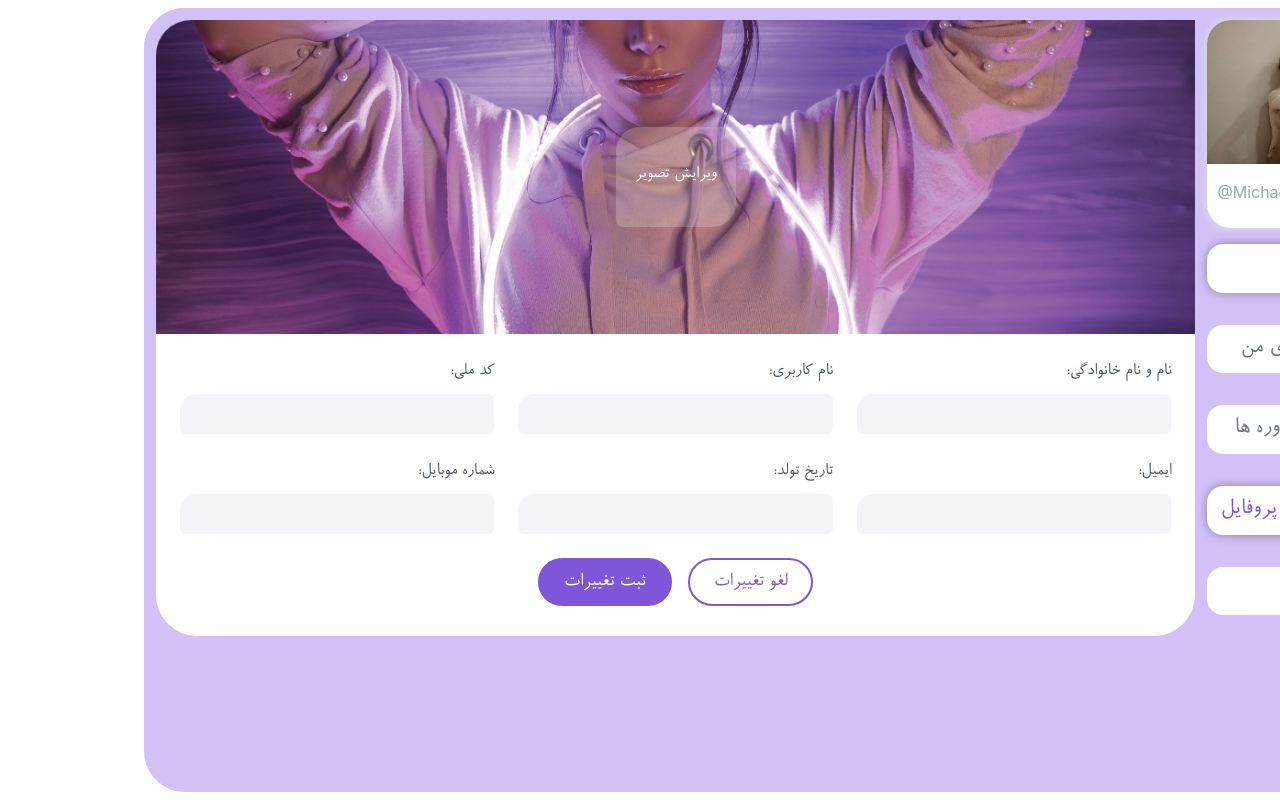
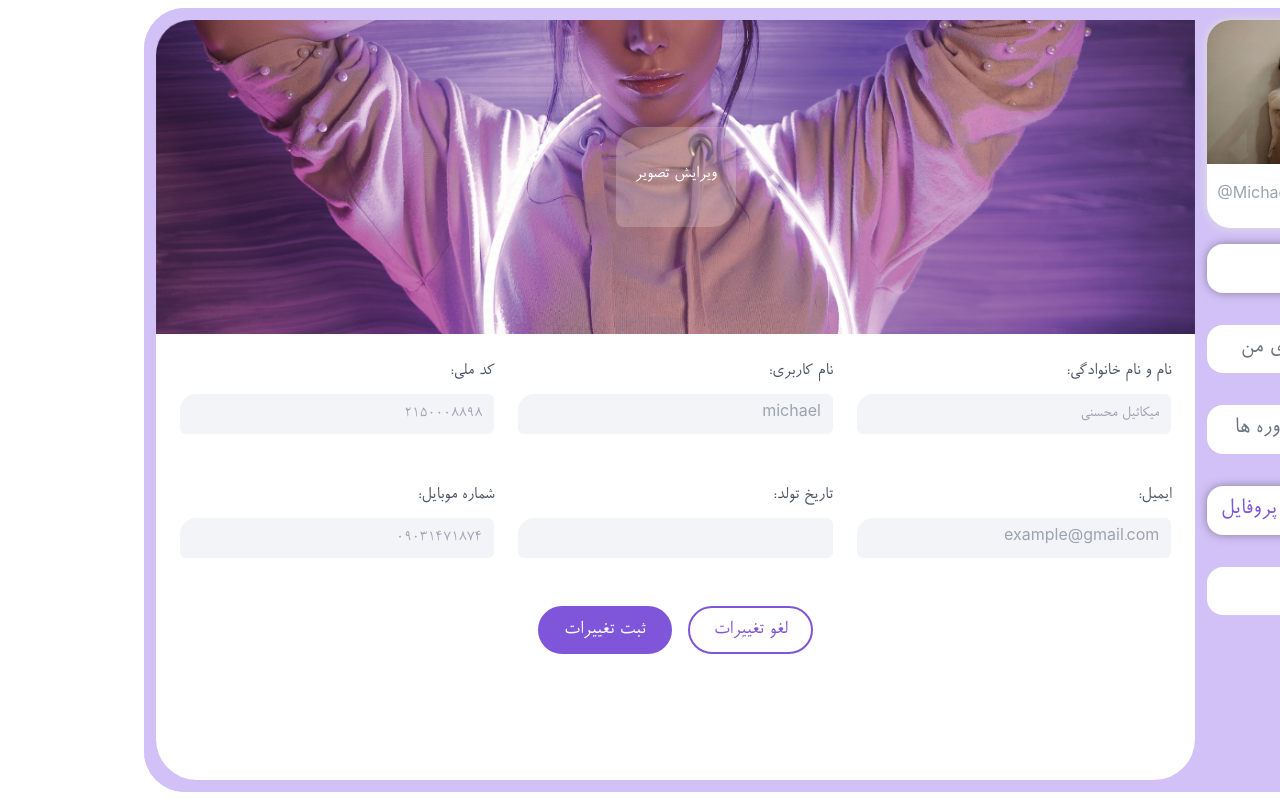
Before and after one commit to msafarianarkuli/madloops, a React (Create React App) app: page /user-panel/editProfile in a window 1280 px wide. Built offline with nearby package versions, Linux system fonts and the light colour scheme.

Commit message:
edit profile formik

```diff
--- a/src/Components/common/Inputs/TextInputs/Input.jsx
+++ b/src/Components/common/Inputs/TextInputs/Input.jsx
@@ -10,13 +10,12 @@ const InputGroups = ({ label, className, ...props }) => {
         </label>
       ) : null}
       <input {...props} {...field} className={className} />
-      {meta.error && (
-        <div className="text-red-500 h-[20px] mb-1">
-          {meta.touched && meta.error ? (
-            <div className="error">{meta.error}</div>
-          ) : null}
-        </div>
-      )}
+
+      <div className="text-red-500 h-[20px] mb-1">
+        {meta.touched && meta.error ? (
+          <div className="error">{meta.error}</div>
+        ) : null}
+      </div>
     </>
   );
 };
--- a/src/Components/content/Panel/EditProfile.jsx
+++ b/src/Components/content/Panel/EditProfile.jsx
@@ -1,4 +1,5 @@
 import { Form, Formik } from 'formik';
+import * as Yup from 'yup';
 import React, { useRef } from 'react';
 import editImg from '../../../Assets/img-user-panel/edit.png';
 import Input from '../../common/Inputs/TextInputs/Input';
@@ -33,6 +34,33 @@ const EditProfile = () => {
             birthDate: '',
             phone: '',
           }}
+          validationSchema={Yup.object({
+            name: Yup.string().required(
+              'لطفا فیلد نام و  نام خانوادگی را پر کنید'
+            ),
+            userName: Yup.string()
+              .required('لطفا فیلد نام کابری را پر کنید')
+              .matches(
+                /^[a-zA-Z0-9_-]{3,16}$/,
+                ' نام کاربری باید بین 3 تا 16 کارکتر بوده و می تواند شامل حروف انگلیسی، اعداد و خط تیره باشد'
+              ),
+            nationalNumber: Yup.string()
+              .required('لطفا فیلد کد ملی را پر کنید')
+              .matches(/^[0-9]+$/, 'الگوی وارد شده صحیح نمی باشد')
+              .min(10, 'تعداد ارقام کد ملی صحیح نیست')
+              .max(10, 'تعداد ارقام کد ملی صحیح نیست'),
+            email: Yup.string()
+              .email('الگوی وارد شده صحیح نمی باشد')
+              .required('لطفا فیلد ایمیل را پر کنید'),
+            birthDate: Yup.string().required(
+              'لطفا فیلد تاریخ تولد را پر کنید'
+            ),
+            phone: Yup.string()
+              .required('لطفا فیلد شماره تماس را پر کنید')
+              .matches(/^[0-9]+$/, 'الگوی وارد شده صحیح نمی باشد')
+              .min(11, 'تعداد ارقام شماره تلفن صحیح نیست')
+              .max(11, 'تعداد ارقام شماره تلفن صحیح نیست'),
+          })}
           onSubmit={(values) => {
             console.log(values);
           }}
@@ -45,6 +73,7 @@ const EditProfile = () => {
                   name="name"
                   type="text"
                   label="نام و نام خانوادگی:"
+                  placeholder="میکائیل محسنی"
                 />
               </div>
               <div>
@@ -53,6 +82,7 @@ const EditProfile = () => {
                   name="userName"
                   type="text"
                   label="نام کاربری:"
+                  placeholder="michael"
                 />
               </div>
               <div>
@@ -61,6 +91,7 @@ const EditProfile = () => {
                   name="nationalNumber"
                   type="text"
                   label="کد ملی:"
+                  placeholder="2150008898"
                 />
               </div>
               <div>
@@ -69,6 +100,7 @@ const EditProfile = () => {
                   name="email"
                   type="text"
                   label="ایمیل:"
+                  placeholder="example@gmail.com"
                 />
               </div>
               <div>
@@ -85,6 +117,7 @@ const EditProfile = () => {
                   name="phone"
                   type="text"
                   label="شماره موبایل:"
+                  placeholder="09031471874"
                 />
               </div>
             </div>
--- a/src/Screens/Panel/UserPanel.jsx
+++ b/src/Screens/Panel/UserPanel.jsx
@@ -23,7 +23,7 @@ const UserPanel = () => {
               </div>
             </div>
             {/* end: */}
-            <div className="grid grid-cols-6 gap-3 bg-lite-violet rounded-5xl">
+            <div className="grid grid-cols-6 gap-3 bg-lite-violet rounded-5xl h-full">
               {/* start: this section will show in medium size */}
               <div className="hidden md:col-span-1 md:flex flex-col m-3 ml-0">
                 <Profile />
```
